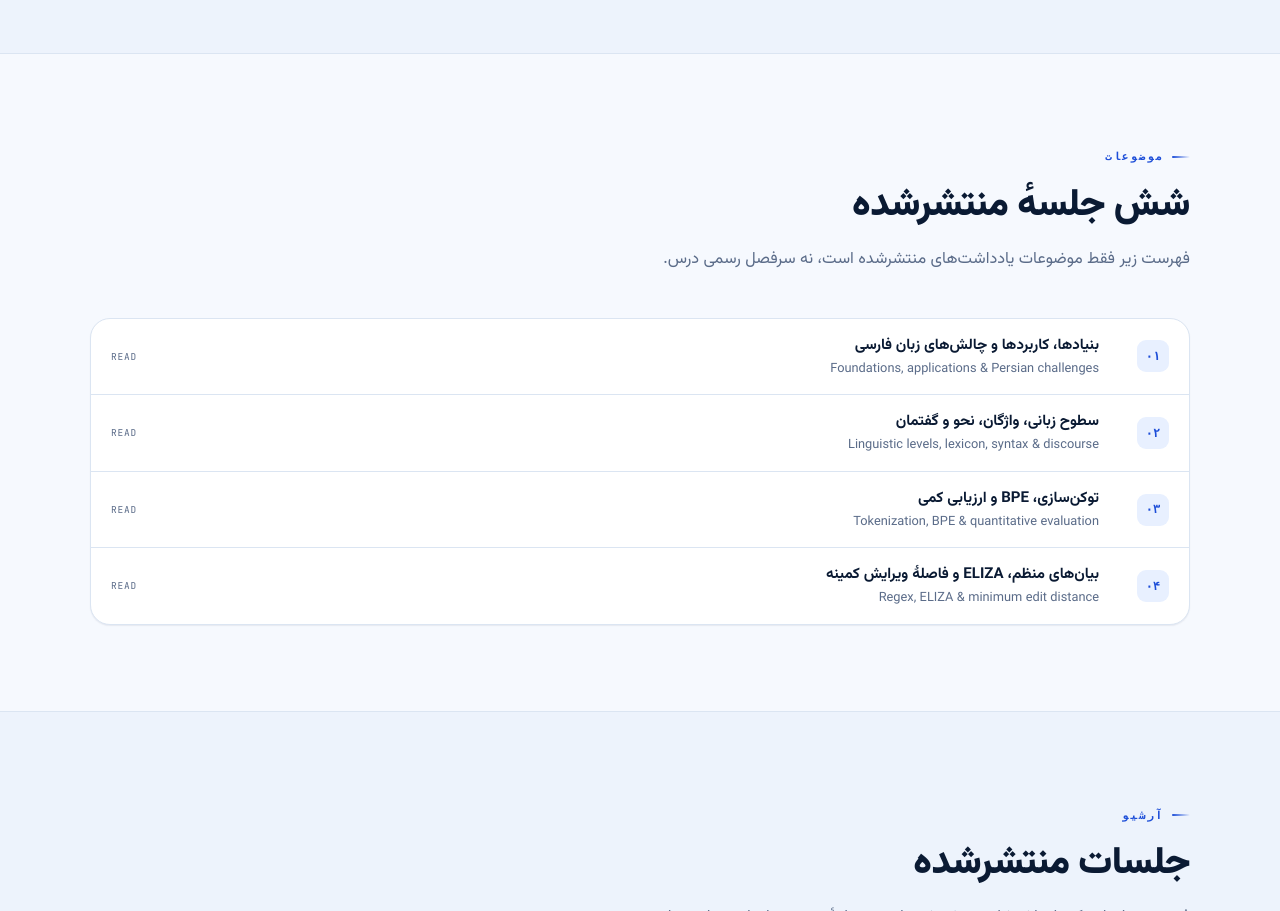
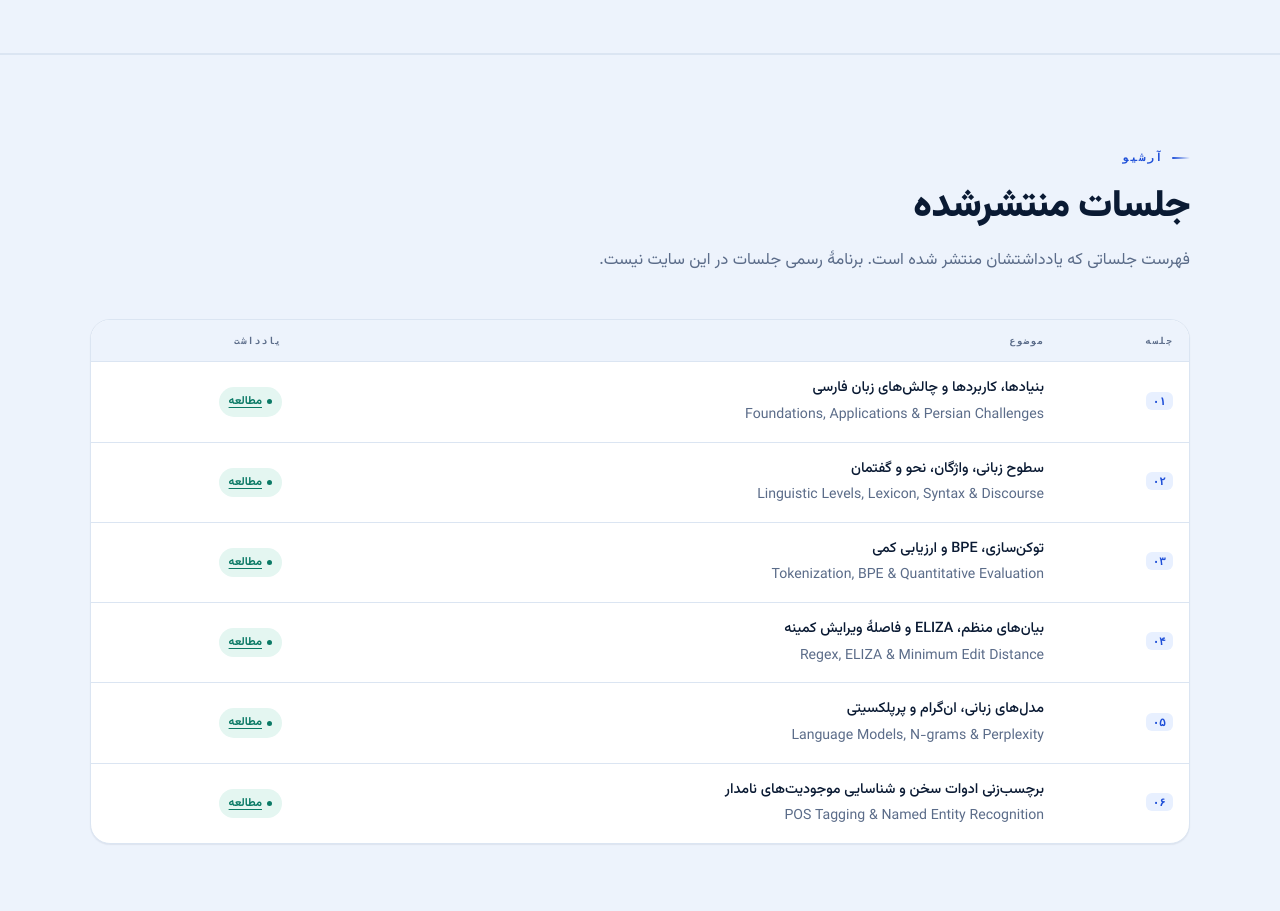
Before and after one commit to soheilnazari2001/nlp-sbu, a plain HTML site: page index.html in a window 1280 px wide. Shown: the part 1920-2831 px from the top of the page. Drawn offline with Linux system fonts and the light colour scheme.

Commit message:
Remove redundant topics section from home page
The manual syllabus list duplicated the topic cards and the
auto-generated schedule table, and had fallen behind (only 4 rows).
Drop it and repoint the hero topics button to the schedule section.

Co-Authored-By: Claude Code <noreply@anthropic.com>

```diff
--- a/index.html
+++ b/index.html
@@ -72,7 +72,7 @@
             <svg viewBox="0 0 24 24" fill="none" stroke="currentColor" stroke-width="1.8" stroke-linecap="round" stroke-linejoin="round" aria-hidden="true"><path d="M15 18l-6-6 6-6"/></svg>
           </a>
           <a class="btn btn--ghost" href="exercises.html">تمرین‌ها و پروژه</a>
-          <a class="btn btn--quiet" href="#topics">موضوعات</a>
+          <a class="btn btn--quiet" href="#schedule">موضوعات</a>
         </div>
       </div>
 
@@ -194,38 +194,6 @@
           <div class="en-name" dir="ltr" style="margin-bottom:8px">Dr. Mehrnoush Shamsfard</div>
           <div class="role" style="margin-bottom:0">پردازش زبان‌های طبیعی · دانشگاه شهید بهشتی</div>
         </div>
-      </div>
-    </div>
-  </section>
-
-  <section class="section" id="topics">
-    <div class="container">
-      <div class="section-head">
-        <div class="eyebrow">موضوعات</div>
-        <h2>شش جلسهٔ منتشرشده</h2>
-        <p>فهرست زیر فقط موضوعات یادداشت‌های منتشرشده است، نه سرفصل رسمی درس.</p>
-      </div>
-      <div class="syllabus" data-reveal>
-        <a class="syllabus-item" href="sessions/session-01.html" style="text-decoration:none;color:inherit">
-          <span class="syl-num">۰۱</span>
-          <span class="syl-title">بنیادها، کاربردها و چالش‌های زبان فارسی<span class="syl-en" dir="ltr">Foundations, applications &amp; Persian challenges</span></span>
-          <span class="syl-tag">Read</span>
-        </a>
-        <a class="syllabus-item" href="sessions/session-02.html" style="text-decoration:none;color:inherit">
-          <span class="syl-num">۰۲</span>
-          <span class="syl-title">سطوح زبانی، واژگان، نحو و گفتمان<span class="syl-en" dir="ltr">Linguistic levels, lexicon, syntax &amp; discourse</span></span>
-          <span class="syl-tag">Read</span>
-        </a>
-        <a class="syllabus-item" href="sessions/session-03.html" style="text-decoration:none;color:inherit">
-          <span class="syl-num">۰۳</span>
-          <span class="syl-title">توکن‌سازی، BPE و ارزیابی کمی<span class="syl-en" dir="ltr">Tokenization, BPE &amp; quantitative evaluation</span></span>
-          <span class="syl-tag">Read</span>
-        </a>
-        <a class="syllabus-item" href="sessions/session-04.html" style="text-decoration:none;color:inherit">
-          <span class="syl-num">۰۴</span>
-          <span class="syl-title">بیان‌های منظم، ELIZA و فاصلهٔ ویرایش کمینه<span class="syl-en" dir="ltr">Regex, ELIZA &amp; minimum edit distance</span></span>
-          <span class="syl-tag">Read</span>
-        </a>
       </div>
     </div>
   </section>
```
